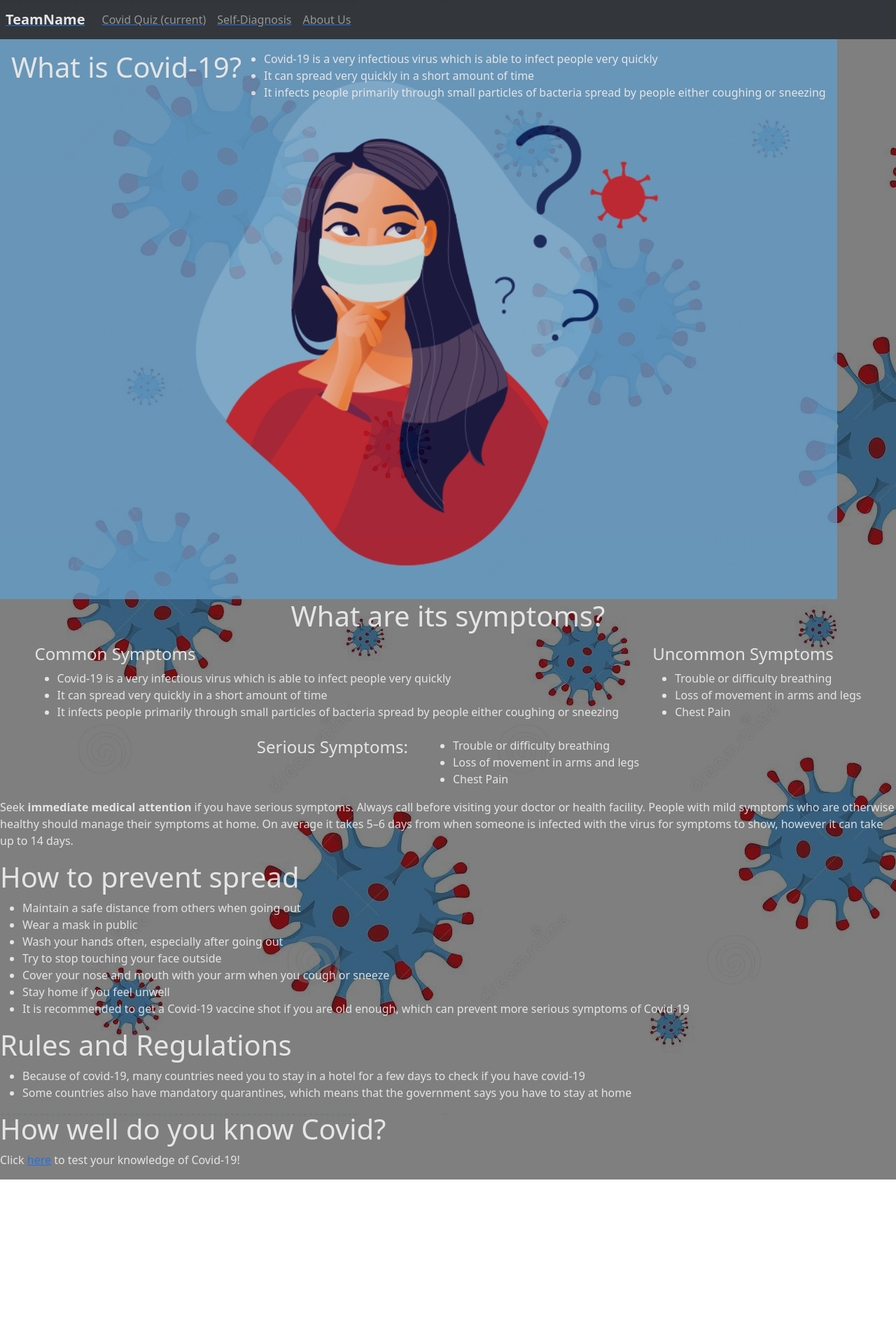
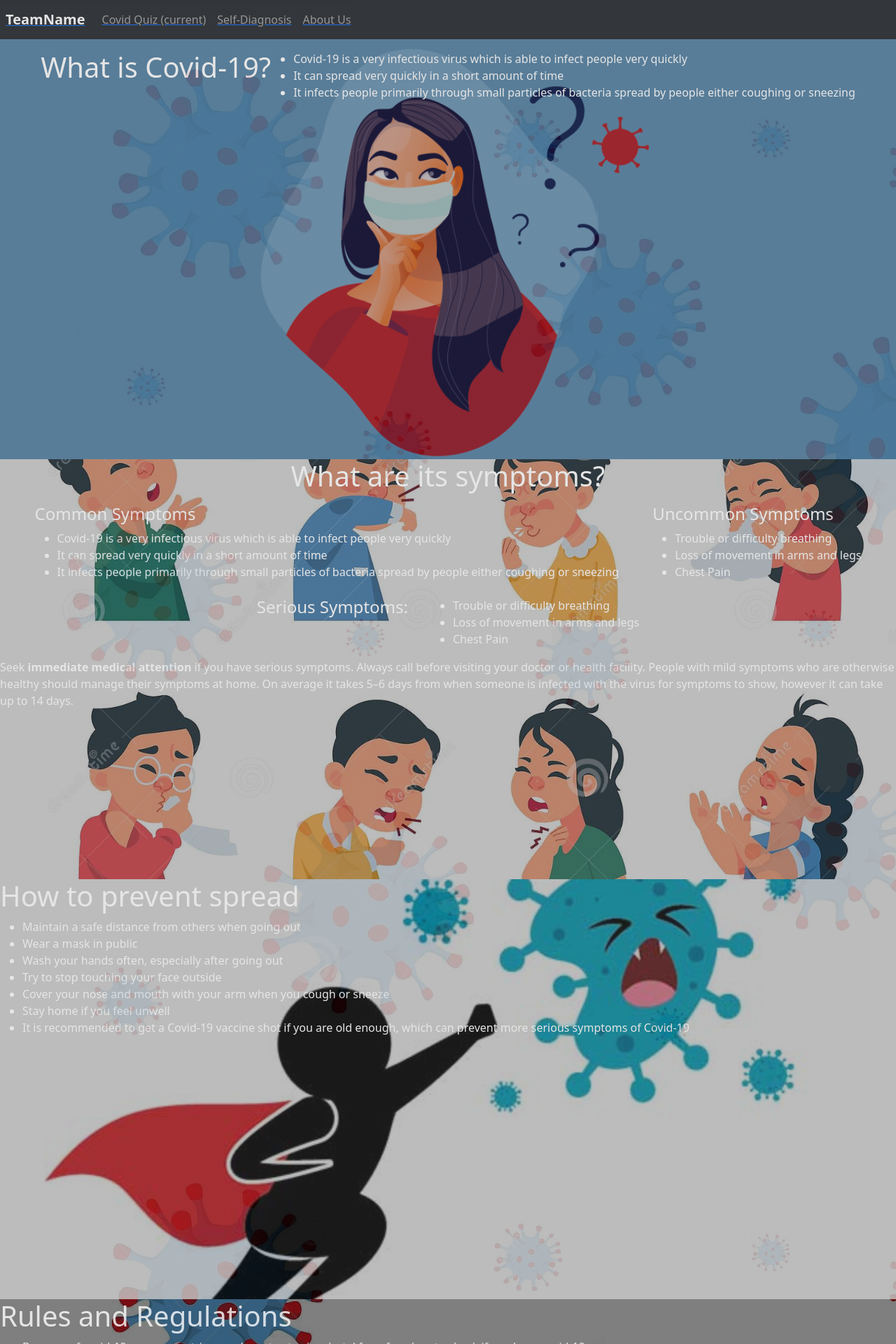
Before and after one commit to kayn0111034/htv-2021, a React (Create React App) app: page /home in a window 1280 px wide. Shown: the top 1920 px of the page at 70% size. Before the commit the page ends 1685 px from the top, so only its background shows below. Built offline with nearby package versions, Linux system fonts and the light colour scheme.

Commit message:
3 images in parralax
-darkened images to read text better|
-images are placeholder

```diff
--- a/src/components/Home.jsx
+++ b/src/components/Home.jsx
@@ -17,8 +17,8 @@
                     </ul>
                 </div>
             </div>
+            <div class = "box2">
                 <div>
-
                 <h1 class="d-flex justify-content-center">What are its symptoms?</h1>
                 <div class="d-flex justify-content-center">
                     <div class="p-2 mx-3">
@@ -51,14 +51,15 @@
                             <li>Chest Pain</li>
                         </ul>
                     </div>
-
                     <p>Seek <b>immediate medical attention</b> if you have serious symptoms.
                     Always call before visiting your doctor or health facility.
                     People with mild symptoms who are otherwise healthy should manage their symptoms at home.
                     On average it takes 5–6 days from when someone is infected with the virus for symptoms to show,
                     however it can take up to 14 days.</p>
 
-                    </div>
+                </div>
+            </div>
+            <div class = "box3">
                     <div>
                         <h1>How to prevent spread</h1>
                         <ul>
@@ -73,6 +74,7 @@
                             </li>
                         </ul>
                     </div>
+            </div>
                     <div>
                         <h1>Rules and Regulations</h1>
                         <ul>
--- a/src/index.css
+++ b/src/index.css
@@ -15,8 +15,27 @@
 }
 
 .box1{
-  height: 100vh;
-  background-image: url("pictures/what_is_covid_19.png");
+  height: 75vh;
+  background-image: linear-gradient(rgba(0, 0, 0, 0.2), rgba(0, 0, 0, 0.2)), url("pictures/what_is_covid_19.png");
+  width: 100%;
+  background-size: cover;
+  background-position: center;
+  display: table;
+  background-attachment: fixed;
+}
+.box2{
+  height: 75vh;
+  background-image: linear-gradient(rgba(0, 0, 0, 0.2), rgba(0, 0, 0, 0.2)), url("pictures/sneezing-kids-cartoon-boys-girls-characters-coughing-catching-flu-coronavirus-disease-symptoms-prevention-concept-178885765.jpg");
+  width: 100%;
+  background-size: cover;
+  background-position: center;
+  display: table;
+  background-attachment: fixed;
+}
+.box3{
+  height: 75vh;
+  background-image: linear-gradient(rgba(0, 0, 0, 0.2), rgba(0, 0, 0, 0.2)), url("pictures/superhero\ punching\ germ.jpg");
+  width: 100%;
   background-size: cover;
   background-position: center;
   display: table;
```
Also changed, not shown: src/pictures/sneezing-kids-cartoon-boys-girls-characters-coughing-catching-flu-coronavirus-disease-symptoms-prevention-concept-178885765.jpg (added), src/pictures/superhero punching germ.jpg (added).
